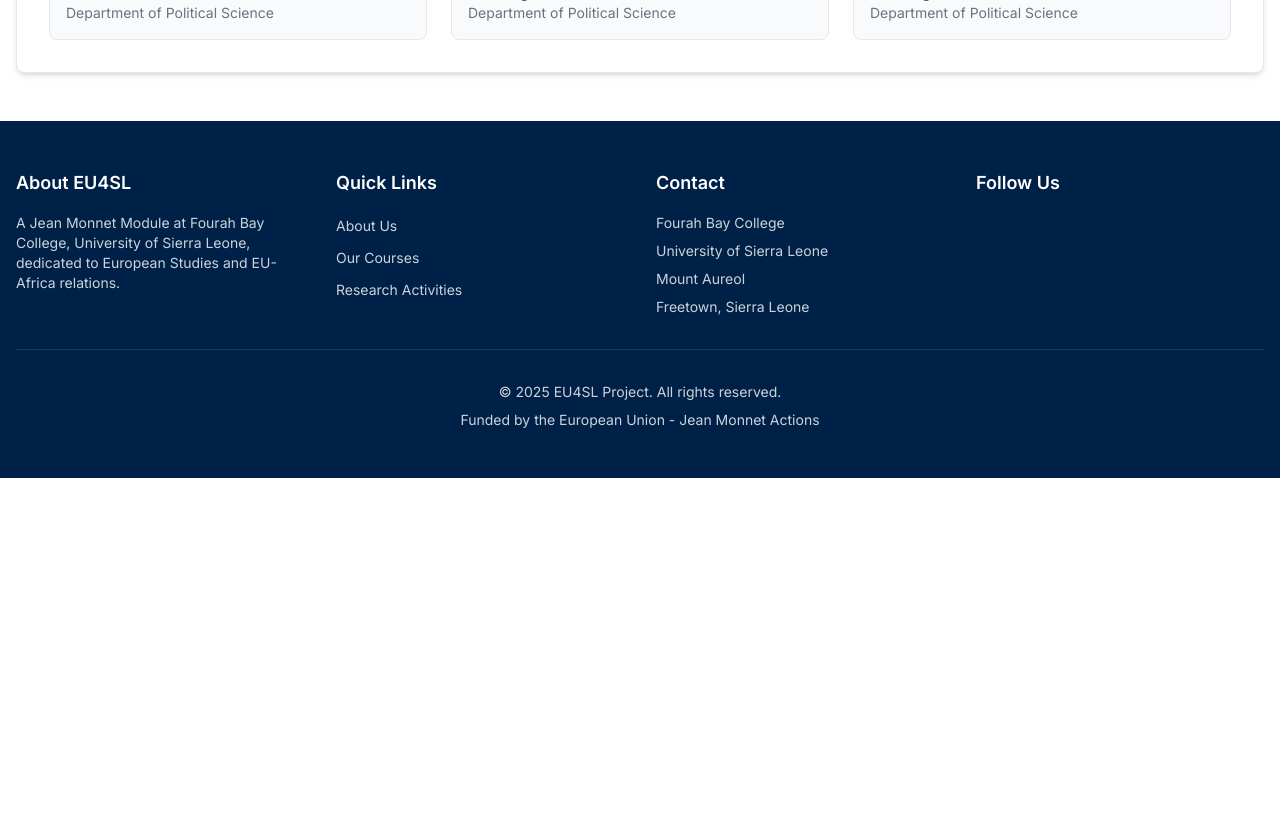
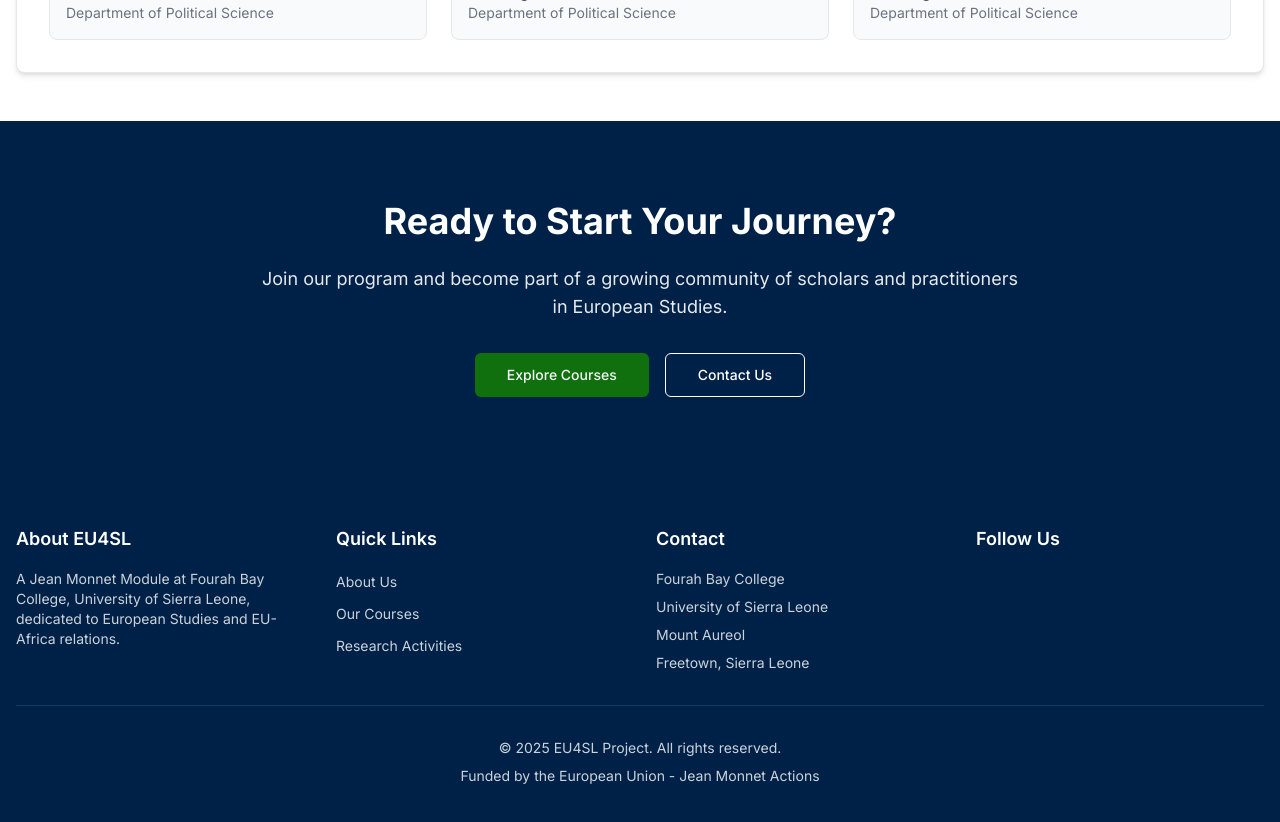
Before and after one commit to Emmanuel1255/eu4sl-website, a Next.js app: page /about in a window 1280 px wide. Shown: the part 1060-1882 px from the top of the page. Before the commit the page ends 1538 px from the top, so only its background shows below. Built offline with nearby package versions, Linux system fonts and the light colour scheme.

Commit message:
update home and about

```diff
--- a/app/about/page.tsx
+++ b/app/about/page.tsx
@@ -1,7 +1,9 @@
 "use client"
 import Image from "next/image"
 import { PageHero } from "@/components/page-hero"
+import { Button } from "@/components/ui/button"
 import { Dialog, DialogContent, DialogHeader, DialogTitle, DialogTrigger } from "@/components/ui/dialog"
+import Link from "next/link"
 
 interface TeamMember {
   name: string
@@ -91,6 +93,33 @@ export default function AboutPage() {
           </div>
         </div>
       </div>
+      {/* CTA Section */}
+      <section className="py-20 bg-secondary text-white">
+        <div className="container mx-auto px-4">
+          <div className="max-w-3xl mx-auto text-center">
+            <h2 className="text-3xl md:text-4xl font-bold mb-6">Ready to Start Your Journey?</h2>
+            <p className="text-lg mb-8 opacity-90">
+              Join our program and become part of a growing community of scholars and practitioners in European Studies.
+            </p>
+            <div className="flex gap-4 justify-center">
+              <Link href="/courses">
+                <Button size="lg" variant="default" className="bg-primary hover:bg-primary/90">
+                  Explore Courses
+                </Button>
+              </Link>
+              <Link href="/contact">
+                <Button
+                  size="lg"
+                  variant="outline"
+                 className="bg-secondary text-white border-white hover:bg-white hover:text-secondary"
+                >
+                  Contact Us
+                </Button>
+              </Link>
+            </div>
+          </div>
+        </div>
+      </section>
     </div>
   )
 }
@@ -130,5 +159,6 @@ function TeamMemberCard({ member }: { member: TeamMember }) {
         </div>
       </DialogContent>
     </Dialog>
+
   )
 }
--- a/app/page.tsx
+++ b/app/page.tsx
@@ -168,7 +168,7 @@ export default function HomePage() {
                 <Button
                   size="lg"
                   variant="outline"
-                  className="text-white border-white hover:bg-white hover:text-secondary"
+                 className="bg-secondary text-white border-white hover:bg-white hover:text-secondary"
                 >
                   Contact Us
                 </Button>
```
